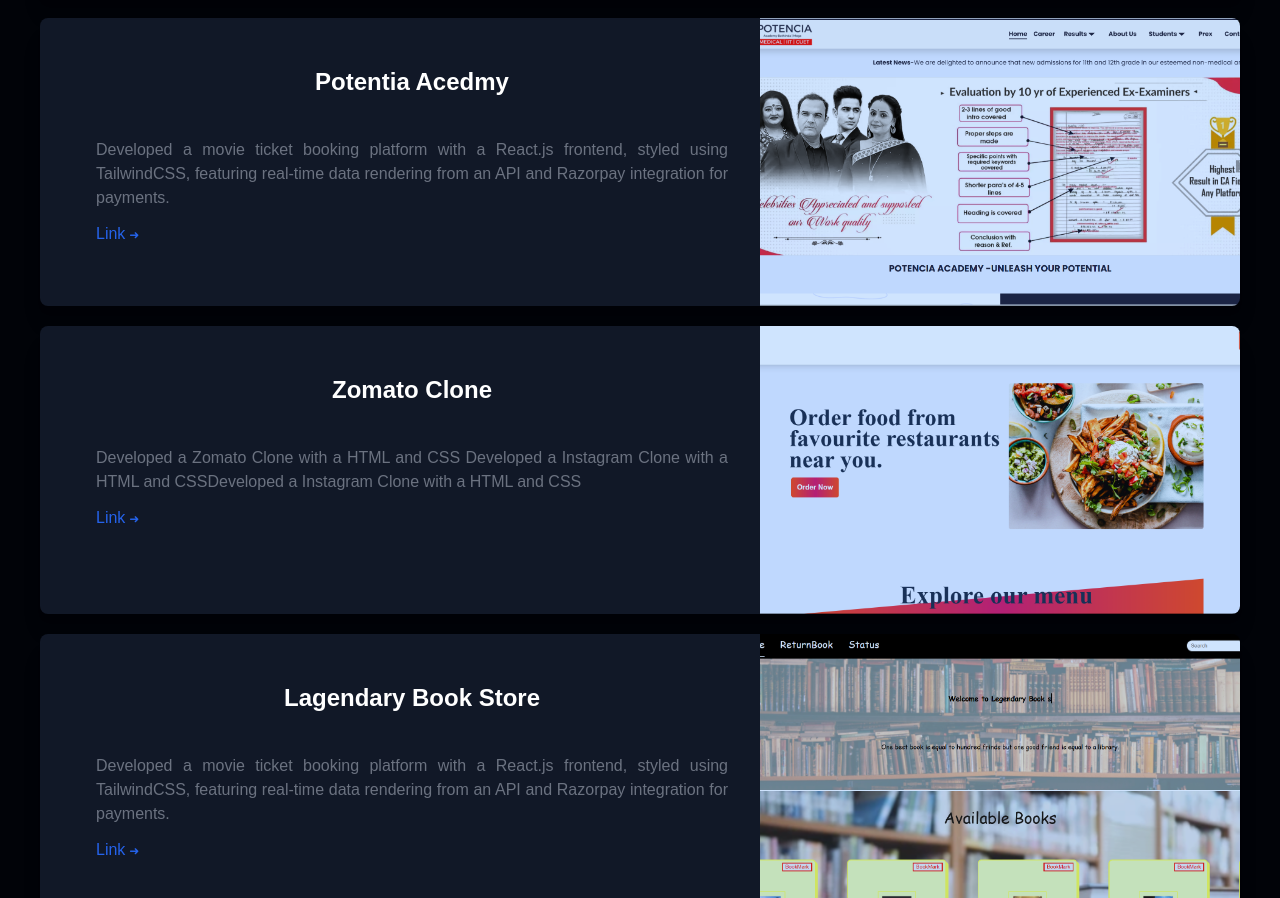
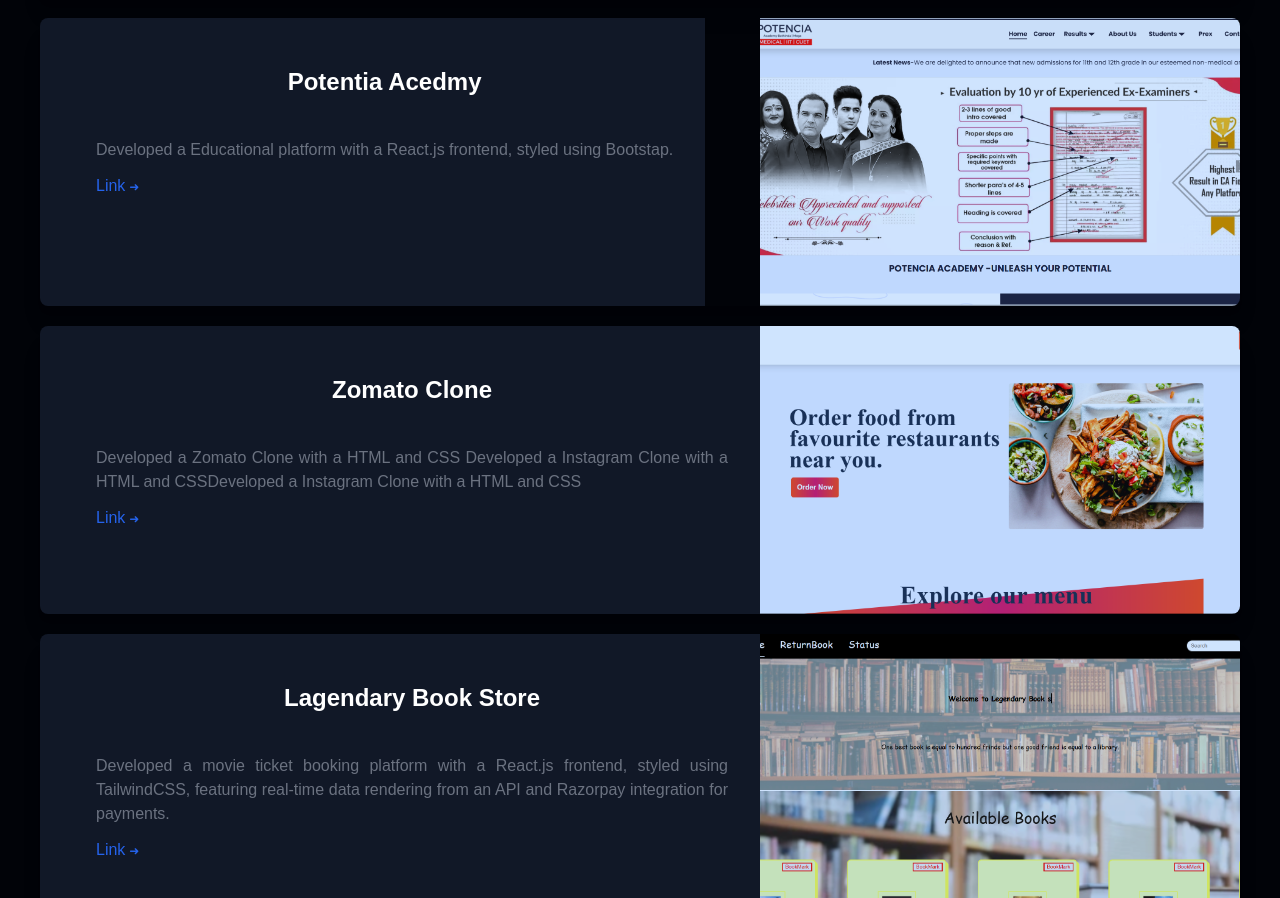
Before and after one commit to Abhishek7a/Portfolio, a React (Vite) app: page /Projects in a window 1280 px wide. Shown: the part 1373-2271 px from the top of the page. Built offline with nearby package versions, Linux system fonts and the light colour scheme; the HTML template or start-up script is replaced by a standard one.

Commit message:
main link

```diff
--- a/src/pages/Project.jsx
+++ b/src/pages/Project.jsx
@@ -40,10 +40,9 @@ export default function Project() {
       <ProjectCard
         image={PotentiaImage}
         title={"Potentia Acedmy"}
-        link="https://potencia‑academy.vercel.app/"
-        disc="Developed a movie ticket booking platform with a React.js
-              frontend, styled using TailwindCSS, featuring real‑time data
-              rendering from an API and Razorpay integration for payments."
+        link="https://potencia-academy.vercel.app/"
+        disc="Developed a Educational platform with a React.js
+              frontend, styled using Bootstap."
       />
       <ProjectCard
         image={Zomato}
@@ -54,7 +53,7 @@ export default function Project() {
       <ProjectCard
         image={LagendaryBookStore}
         title={"Lagendary Book Store"}
-        link="https://potencia‑academy.vercel.app/"
+        link="https://potencia-academy.vercel.app/"
         disc="Developed a movie ticket booking platform with a React.js
               frontend, styled using TailwindCSS, featuring real‑time data
               rendering from an API and Razorpay integration for payments."
```
